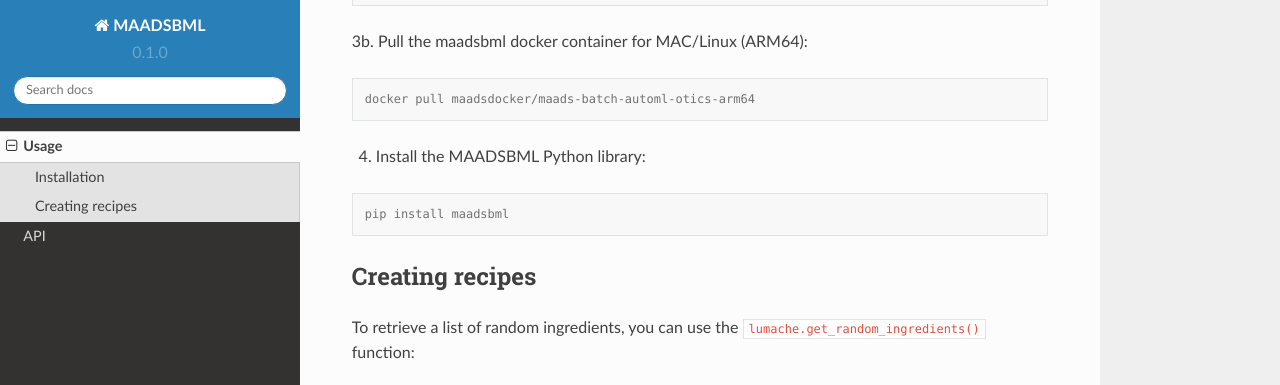
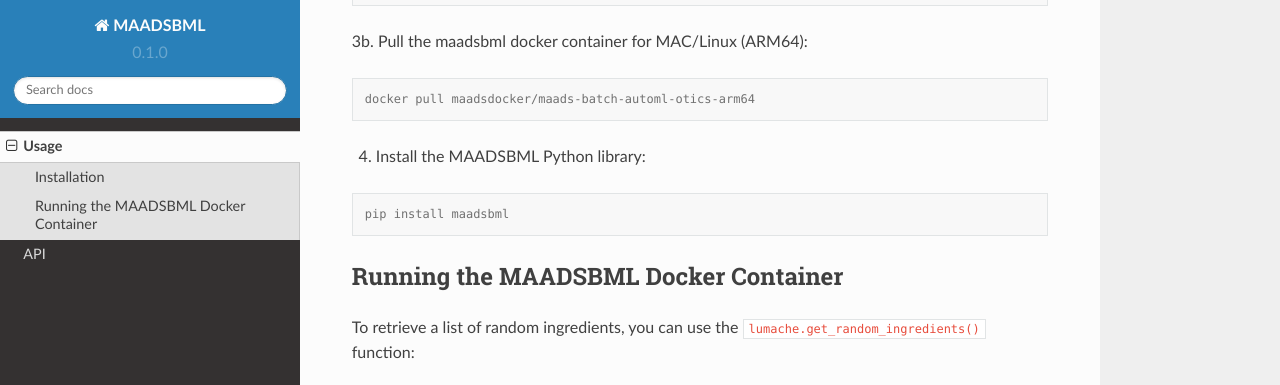
Before and after one commit to smaurice101/maadsbml, a Sphinx documentation site: the page built from docs/source/usage.rst, in a window 1280 px wide and 900 px high, scrolled down 909 px, cut to the strip 0-385 px from the top of the window. Built offline with Sphinx 7.4.7 and the Read the Docs theme 2.0.0, drawn with Linux system fonts in a browser that asks for light colours.

Commit message:
Update usage.rst

```diff
--- a/docs/source/usage.rst
+++ b/docs/source/usage.rst
@@ -52,8 +52,8 @@ Or get a VM running with Linux Ubuntu installed
 
    pip install maadsbml
 
-Creating recipes
-----------------
+Running the MAADSBML Docker Container
+-------------------------------
 
 To retrieve a list of random ingredients,
 you can use the ``lumache.get_random_ingredients()`` function:
```
